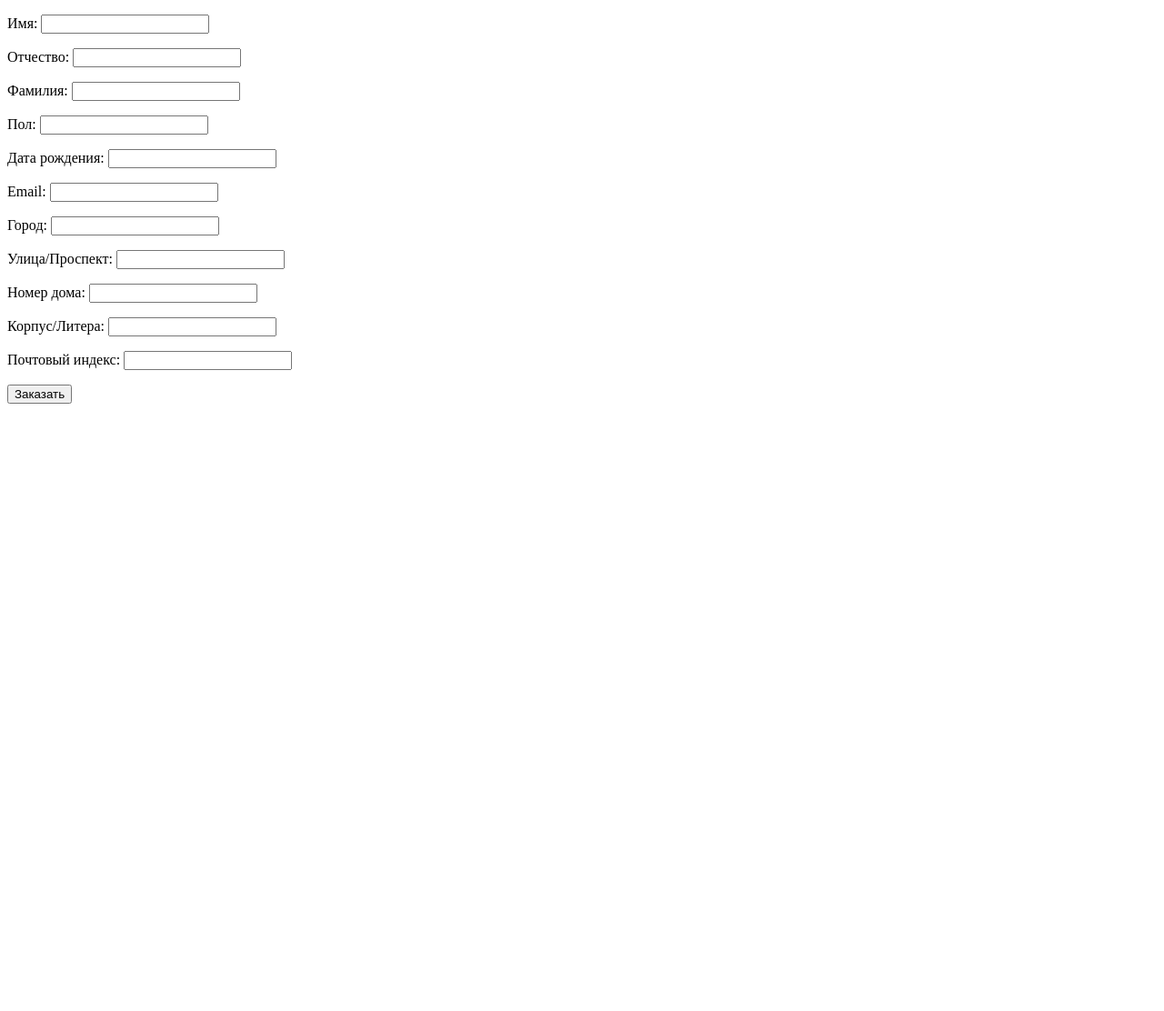
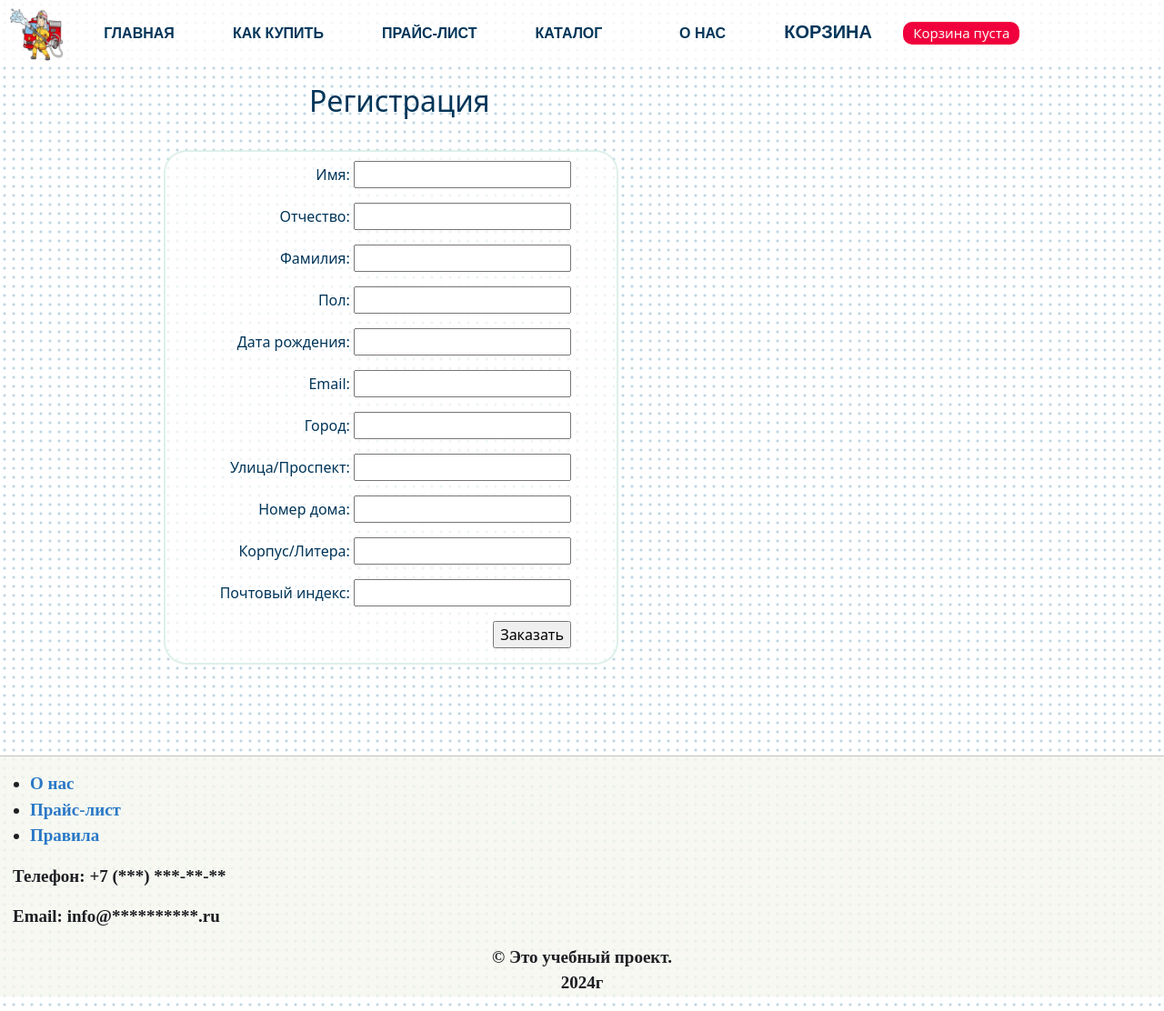
Before and after one commit to Aleksey1832/aleksey_shop, a Django app: page /orders/create/ in a window 1280 px wide. Shown: the whole page at 91% size. Before the commit the page ends 444 px from the top, so only its background shows below. Run offline with Django 5.2, Linux system fonts and the light colour scheme.

Commit message:
06.10.24 обновил страничку create.html

```diff
--- a/cart/templates/cart/detail.html
+++ b/cart/templates/cart/detail.html
@@ -54,7 +54,7 @@
       </table>
     </div>
 
-
+    <!-- блок "ПЕРЕЙТИ К ОФОРМЛЕНИЮ" -->
     <div class="payment">
       <div class="text-right">
         <form action="{% url "orders:order_create" %}" method="post">
@@ -81,6 +81,7 @@
     </div>
   </div>
 
+  <!-- блок "ПРОДОЛЖИТЬ ПОКУПКИ" -->
   <br>
   <div class="text-light">
     <form action="{% url "shop:product_list" %}" method="post">
@@ -89,6 +90,4 @@
     </form>
   </div>
 
-
-
 {% endblock %}
--- a/orders/templates/orders/order/create.html
+++ b/orders/templates/orders/order/create.html
@@ -1,14 +1,23 @@
-<!DOCTYPE html>
-<html lang="ru-RU">
-<head>
-  <meta charset="UTF-8">
-  <title>Title</title>
-</head>
-<body>
-<form method="post" class="order_form">
-  {{ form.as_p }}
-  <p><input type="submit" value="Заказать"></p>
-  {% csrf_token %}
-</form>
-</body>
-</html>
+{% extends "shop/base.html" %}
+{% load static %}
+
+{% block title %}
+  Регистрация заказа
+{% endblock %}
+
+{% block content %}
+
+  <div class="registering">
+    <h2>Регистрация</h2>
+  </div>
+
+  <div class="www">
+    <form method="post" class="order_form">
+      {{ form.as_p }}
+      <p><input type="submit" value="Заказать"></p>
+      {% csrf_token %}
+    </form>
+  </div>
+
+
+{% endblock %}
--- /dev/null
+++ b/shop/static/css/order_create.css
@@ -0,0 +1,19 @@
+.registering{
+  margin-left: 20em;
+  margin-top: 20px;
+}
+
+.www{
+  text-align: center;
+}
+
+.order_form{
+  text-align: right;
+  margin-top: 35px;
+  margin-left: 10em;
+  border:2px solid rgba(187, 225, 211, 0.5);
+  padding: 10px 50px 0 5px;
+  width: 500px;
+  border-radius: 25px;
+  background-color: rgba(255, 255, 255, 0.7);
+}
--- a/shop/templates/shop/base.html
+++ b/shop/templates/shop/base.html
@@ -9,6 +9,7 @@
   <link href="{% static "css/style_product_detail.css" %}" rel="stylesheet"> <!-- стили для product/detail.html -->
   <link href="{% static "css/style_product_list.css" %}" rel="stylesheet"> <!-- стили для product/list.html -->
   <link href="{% static "css/style_cart_detail.css" %}" rel="stylesheet"> <!-- стили для cart/detail.html -->
+  <link href="{% static "css/order_create.css" %}" rel="stylesheet"> <!-- стили для order/create.html -->
   <link rel="icon" type="image/x-icon" href="/static/images/favicon.ico"> <!-- ссылка на иконку в закладке -->
   <link href="https://cdn.jsdelivr.net/npm/bootstrap@5.3.3/dist/css/bootstrap.min.css" rel="stylesheet" integrity="sha384-QWTKZyjpPEjISv5WaRU9OFeRpok6YctnYmDr5pNlyT2bRjXh0JMhjY6hW+ALEwIH" crossorigin="anonymous">
 
```
